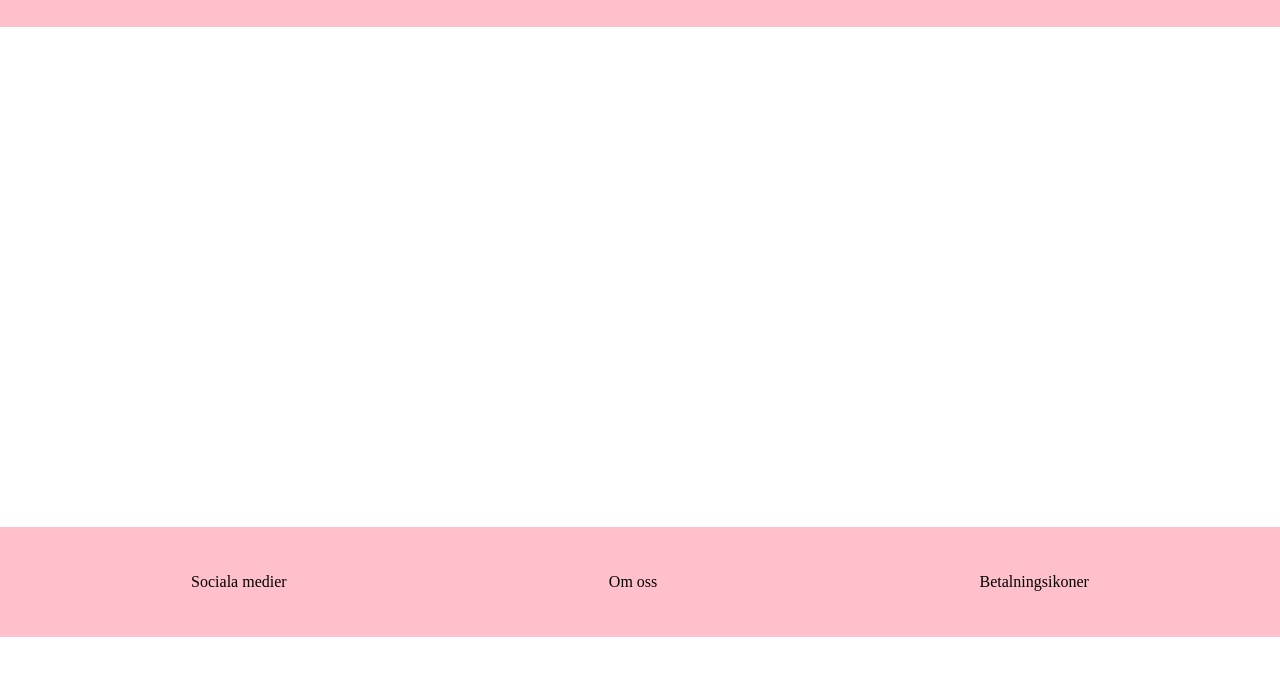
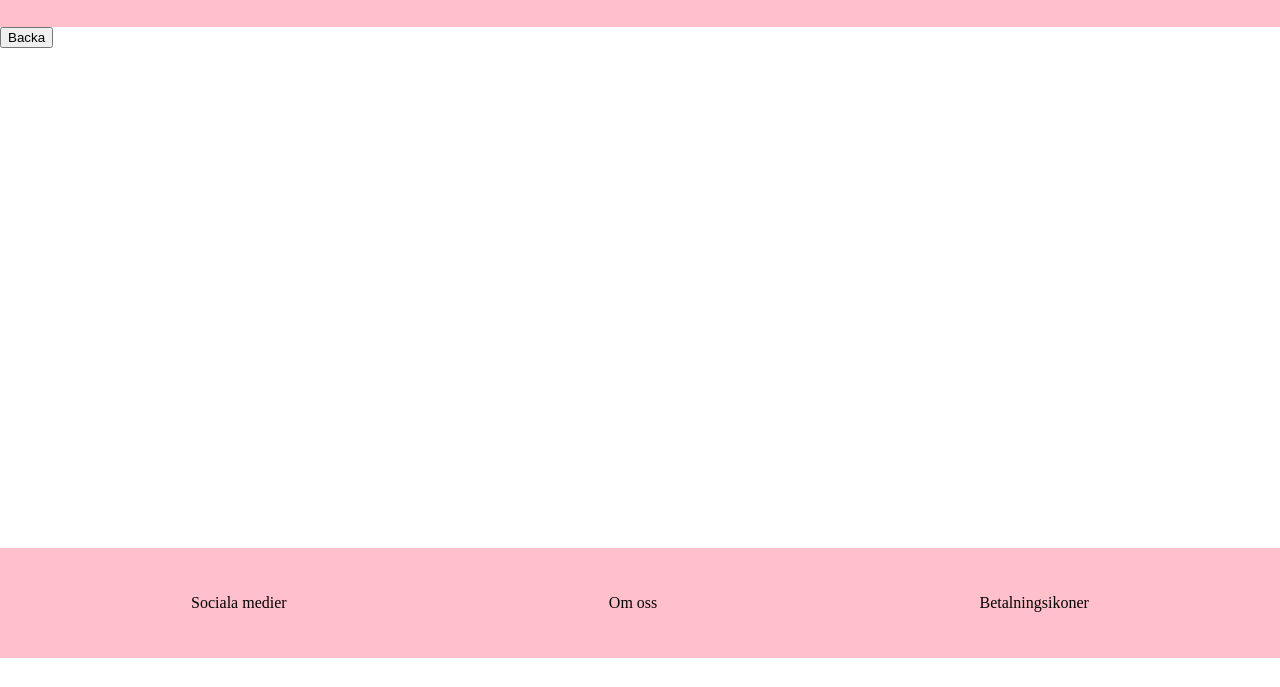
Before and after one commit to sannarossang/webshop-WG4, a website built with Parcel: page src/html/productdetails.html in a window 1280 px wide. Shown: the part 113-800 px from the top of the page. Built offline with nearby package versions, Linux system fonts and the light colour scheme.

Commit message:
also adding reverse-button in productdetail-page

```diff
--- a/src/html/productdetails.html
+++ b/src/html/productdetails.html
@@ -46,6 +46,7 @@
         <a href="./checkout.html">Kassa</a>
       </nav>
     </header>
+    <button type="button" id="backaKnapp">Backa</button>
     <main id="productDetailMain">
       <div id="productDetailContainer"></div>
     </main>
```
Also changed, not shown: src/html/checkout.html (+0 -1 lines).
